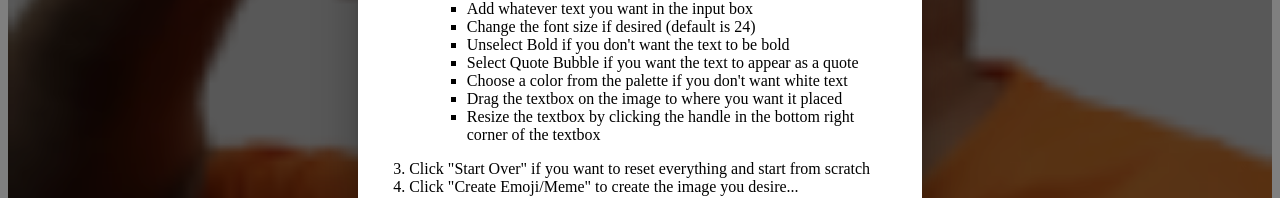
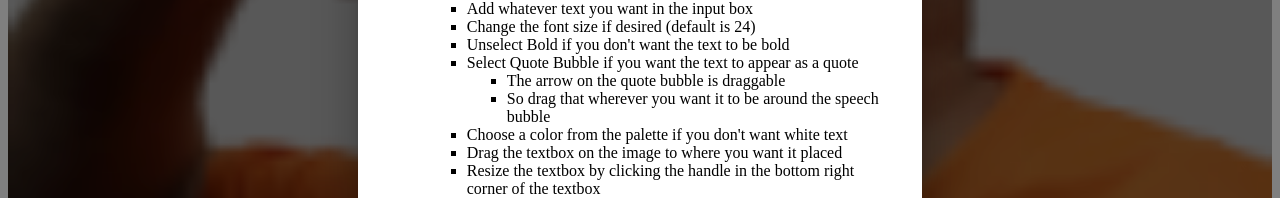
Before and after one commit to cmwillett/emoji-maker, a React (Vite) app: page / in a window 1280 px wide. Both pictures are taken after a click on the button "HOW TO". Shown: the part 543-741 px from the top of the page. Built offline with nearby package versions, Linux system fonts and the light colour scheme; no server answers.

Commit message:
updated how to and details for text options

```diff
--- a/src/components/EmojiTextInput.jsx
+++ b/src/components/EmojiTextInput.jsx
@@ -132,6 +132,10 @@ export default function EmojiTextInput({ emojiText, setEmojiText, fontColor, set
               <li>Change the font size if you want <u><b>(must be between 12 - 64)</b></u></li>
               <li>Unselect Bold if you don't want bold text</li>
               <li>Select Quote Bubble if you'd like the text to appear as a quote</li>
+              <ul>
+                <li>The arrow on the quote bubble is draggable.</li>
+                <li>Drag the arrow to position it around the speech bubble.</li>
+              </ul>
               <li>Drag the textbox on the image to position your text.</li>
               <li>Resize the textbox by dragging the small handle in the bottom right corner.</li>
               <li>Your changes will be reflected in the final output.</li>
--- a/src/components/InstallShareButtons.jsx
+++ b/src/components/InstallShareButtons.jsx
@@ -98,6 +98,10 @@ export default function InstallShareButtons({ showInstall, handleInstallClick })
                         <li>Change the font size if desired (default is 24)</li>
                         <li>Unselect Bold if you don't want the text to be bold</li>
                         <li>Select Quote Bubble if you want the text to appear as a quote</li>
+                          <ul>
+                            <li>The arrow on the quote bubble is draggable</li>
+                            <li>So drag that wherever you want it to be around the speech bubble</li>
+                          </ul>
                         <li>Choose a color from the palette if you don't want white text</li>
                         <li>Drag the textbox on the image to where you want it placed</li>
                         <li>Resize the textbox by clicking the handle in the bottom right corner of the textbox</li>
```
